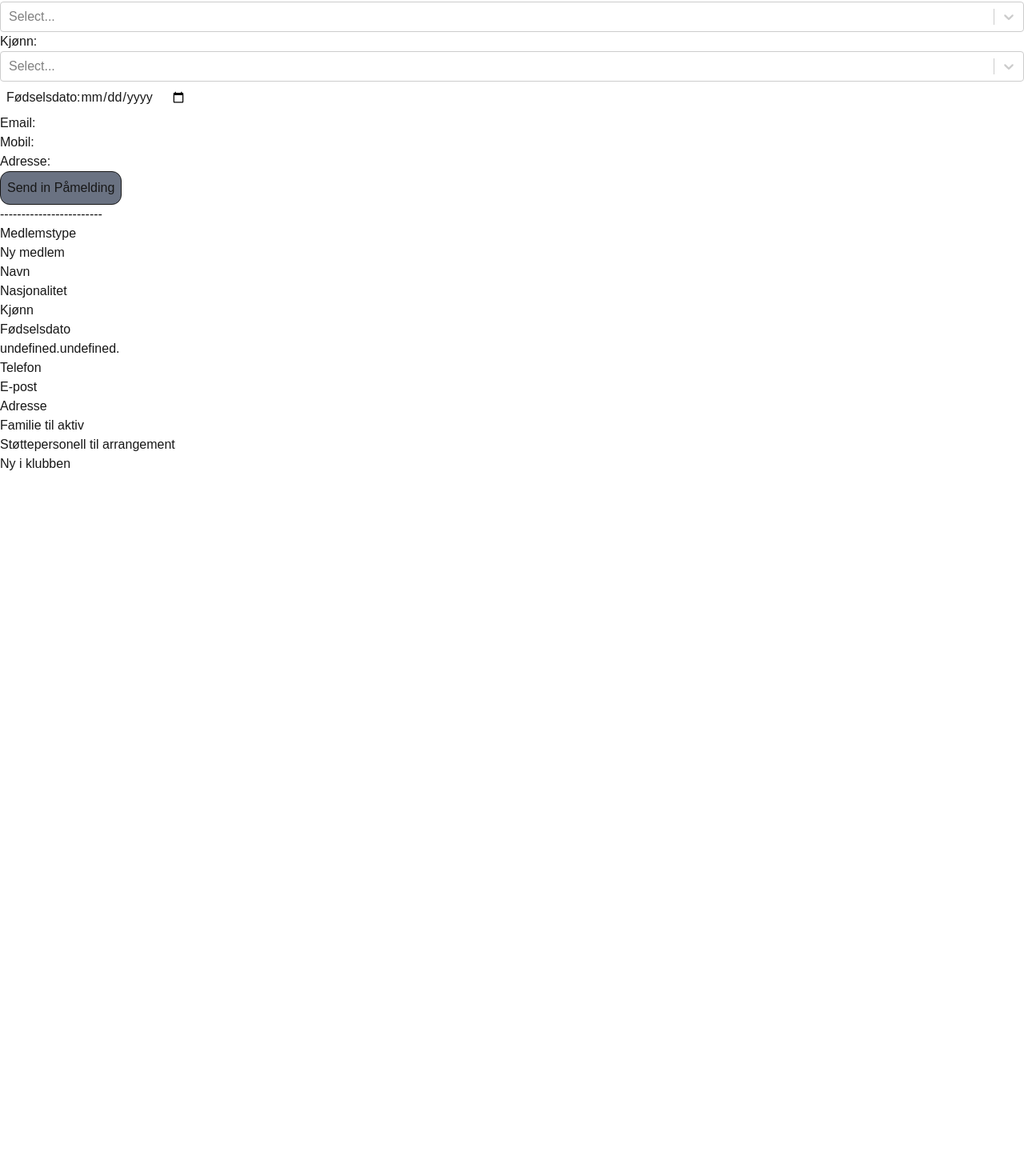
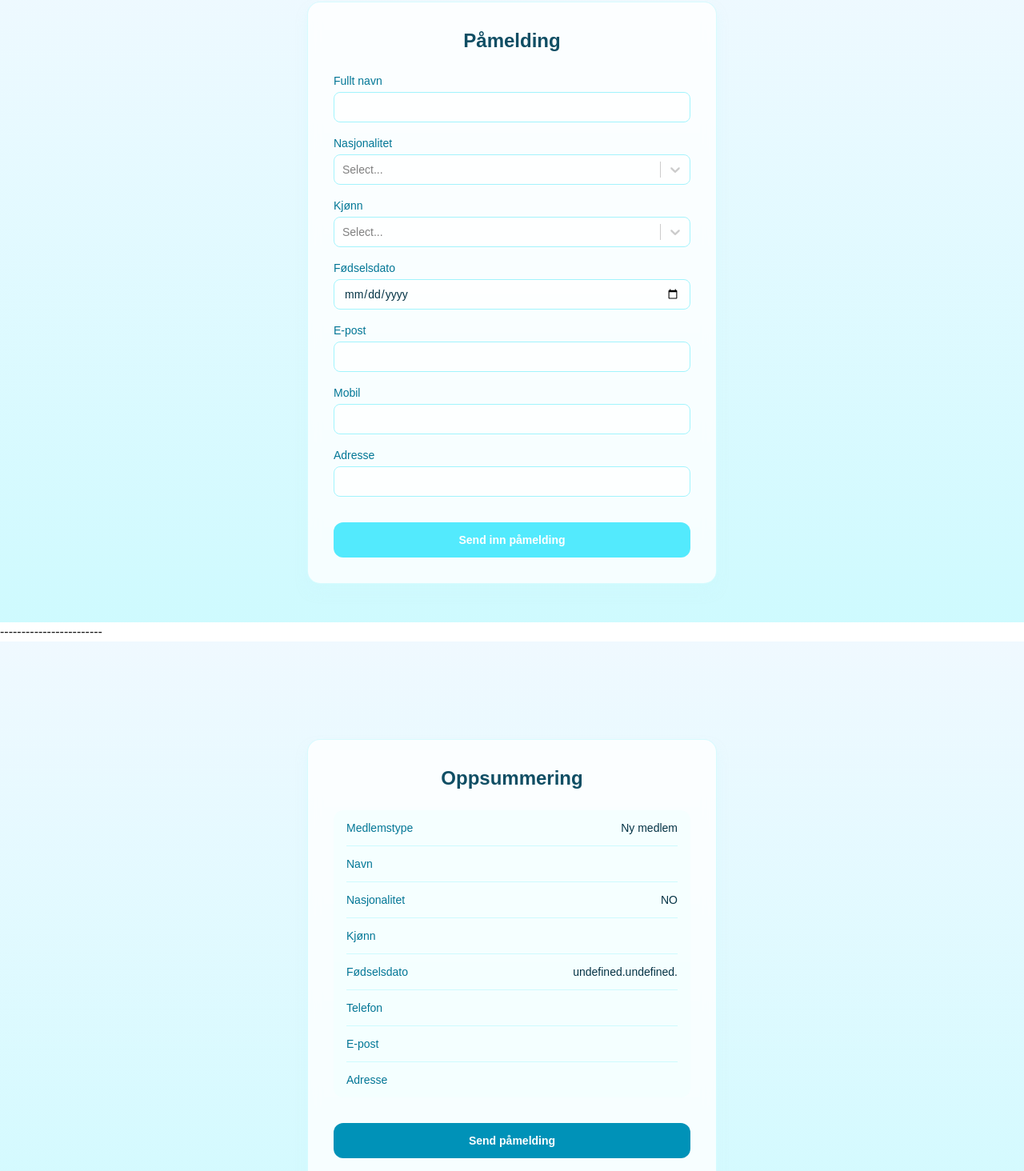
Before and after one commit to VareggMedia/Project-Stupeklubb, a Next.js app: page /test/pamelding in a window 1280 px wide. Shown: the part 46-1510 px from the top of the page at 80% size. Before the commit the page ends 800 px from the top, so only its background shows below. Built offline with nearby package versions, Linux system fonts and the light colour scheme; what i18n-iso-countries would draw is missing.

Commit message:
feat: enhance Påmelding components with improved styling and form handling, integrate Supabase client

```diff
--- a/components/Påmelding/PåmeldingKontaktSkjema/påmeldingKontaktSkjema.tsx
+++ b/components/Påmelding/PåmeldingKontaktSkjema/påmeldingKontaktSkjema.tsx
@@ -1,28 +1,32 @@
 'use client'
 import { PåmeldingData, usePåmelding } from "../PåmeldingStruktur/påmeldingStruktur";
 import { useRouter } from "next/navigation";
-import Select from 'react-select';
+import Select, { StylesConfig } from 'react-select';
 import countries from 'i18n-iso-countries'
 import norsk from 'i18n-iso-countries/langs/nb.json'
 
 countries.registerLocale(norsk)
 
-const landnavn = countries.getNames('nb', {select:'official'})
+type SelectOption = {
+    value: string | null;
+    label: string;
+}
+
+const landnavn = countries.getNames('nb', { select: 'official' })
 const alternativer = Object.entries(landnavn).map(
     ([kode, navn]) => ({
         value: kode,
         label: navn,
     })
 )
-const defaultland = alternativer.find((land)=> land.value === 'NO')
+const defaultland = alternativer.find((land) => land.value === 'NO')
+
 export default function PåmeldingSkjema() {
-
-    const {påmelding, setPåmelding} = usePåmelding();
+    const { påmelding, setPåmelding } = usePåmelding();
     const router = useRouter()
 
-    function submit (e: React.SubmitEvent<HTMLFormElement>) {
+    function submit(e: React.FormEvent<HTMLFormElement>) {
         e.preventDefault();
-
         router.push('/')
     }
 
@@ -30,9 +34,9 @@ export default function PåmeldingSkjema() {
         value: PåmeldingData['kjønn'];
         label: string;
     }[] = [
-        {value: 'Gutt', label: 'Gutt'},
-        {value: 'Jente', label: 'Jente'},
-        {value: 'Ikke-binær', label: 'Ikke-binær'}
+        { value: 'Gutt', label: 'Gutt' },
+        { value: 'Jente', label: 'Jente' },
+        { value: 'Ikke-binær', label: 'Ikke-binær' }
     ]
 
     const isFormValid = (
@@ -42,73 +46,110 @@ export default function PåmeldingSkjema() {
         påmelding.mobil !== ''
     );
 
+    const inputStyle = "w-full rounded-lg border border-cyan-200 bg-white/70 px-3 py-2 text-sm text-cyan-950 placeholder:text-cyan-400 focus:outline-none focus:ring-2 focus:ring-cyan-400 focus:border-transparent transition-colors"
+
+    const labelStyle = "block text-sm font-medium text-cyan-700 mb-1"
+
+    const selectStyles: StylesConfig<SelectOption> = {
+        control: (base, state) => ({
+            ...base,
+            backgroundColor: 'rgba(255,255,255,0.7)',
+            borderColor: state.isFocused ? 'transparent' : '#a5f3fc',
+            borderRadius: '0.5rem',
+            boxShadow: state.isFocused ? '0 0 0 2px #22d3ee' : 'none',
+            fontSize: '0.875rem',
+            '&:hover': { borderColor: '#67e8f9' },
+        }),
+        option: (base, state) => ({
+            ...base,
+            backgroundColor: state.isSelected ? '#0891b2' : state.isFocused ? '#ecfeff' : 'white',
+            color: state.isSelected ? 'white' : '#164e63',
+            fontSize: '0.875rem',
+        }),
+        singleValue: (base) => ({
+            ...base,
+            color: '#083344',
+        }),
+    }
+
     return (
-        <div>
-            <div>
-                <form onSubmit={submit}>
-                    <section>
+        <div className="min-h-screen bg-linear-to-b from-sky-50 to-cyan-100 flex items-center justify-center px-4 py-12">
+            <div className="w-full max-w-lg bg-white/80 backdrop-blur-sm rounded-2xl shadow-lg shadow-cyan-100/50 border border-cyan-200/40 p-8">
+                <h2 className="text-2xl font-semibold text-cyan-900 text-center mb-6">
+                    Påmelding
+                </h2>
+                <form onSubmit={submit} className="space-y-4">
+                    <section className="space-y-4">
                         <div>
-                            <label htmlFor="navn">Fulle Navn:</label>
+                            <label className={labelStyle} htmlFor="navn">Fullt navn</label>
                             <input
                                 id="navn"
                                 type="text"
+                                className={inputStyle}
                                 value={påmelding.navn}
                                 onChange={(e) => {
                                     setPåmelding((prev) => ({
                                         ...prev,
-                                        name: e.target.value
+                                        navn: e.target.value
                                     }))
                                 }}
                             />
                         </div>
+
                         <div>
-                            <label htmlFor="nasjon">Nasjonalitet:</label>
-                            <Select
+                            <label className={labelStyle} htmlFor="nasjon">Nasjonalitet</label>
+                            <Select<SelectOption, false>
                                 inputId="nasjon"
-                                instanceId='nasjon'
+                                instanceId="nasjon"
                                 defaultValue={defaultland}
                                 options={alternativer}
+                                styles={selectStyles}
                                 onChange={(valgt) => {
                                     setPåmelding((prev) => ({
                                         ...prev,
                                         nasjon: valgt?.value ?? ''
                                     }));
                                 }}
-
                             />
                         </div>
+
                         <div>
-                            <label htmlFor="valg">Kjønn:</label>
-                            <Select
+                            <label className={labelStyle} htmlFor="valg">Kjønn</label>
+                            <Select<SelectOption, false>
                                 inputId="valg"
-                                instanceId='kjønn'
+                                instanceId="kjønn"
                                 options={kjønnvalg}
+                                styles={selectStyles}
                                 onChange={(valgt) => {
                                     setPåmelding((prev) => ({
                                         ...prev,
-                                        kjønn: valgt?.value ?? null
+                                        kjønn: (valgt?.value ?? null) as PåmeldingData['kjønn']
                                     }))
                                 }}
                             />
                         </div>
-                        <div className="m-2" >
-                            <label className="" htmlFor="bursdag" >Fødselsdato:</label>
+
+                        <div>
+                            <label className={labelStyle} htmlFor="bursdag">Fødselsdato</label>
                             <input
                                 id="bursdag"
                                 type="date"
-                                onChange={(e) =>{
-                                    setPåmelding((prev)=> ({
+                                className={inputStyle}
+                                onChange={(e) => {
+                                    setPåmelding((prev) => ({
                                         ...prev,
                                         fødseldato: e.target.value
                                     }))
                                 }}
                             />
                         </div>
+
                         <div>
-                            <label htmlFor="email">Email:</label>
+                            <label className={labelStyle} htmlFor="email">E-post</label>
                             <input
                                 id="email"
                                 type="email"
+                                className={inputStyle}
                                 value={påmelding.email}
                                 onChange={(e) => {
                                     setPåmelding((prev) => ({
@@ -118,11 +159,13 @@ export default function PåmeldingSkjema() {
                                 }}
                             />
                         </div>
+
                         <div>
-                            <label htmlFor="mobil">Mobil:</label>
+                            <label className={labelStyle} htmlFor="mobil">Mobil</label>
                             <input
-                                id='mobil'
+                                id="mobil"
                                 type="text"
+                                className={inputStyle}
                                 value={påmelding.mobil}
                                 onChange={(e) => {
                                     setPåmelding((prev) => ({
@@ -132,11 +175,13 @@ export default function PåmeldingSkjema() {
                                 }}
                             />
                         </div>
+
                         <div>
-                            <label htmlFor="adresse" >Adresse:</label>
+                            <label className={labelStyle} htmlFor="adresse">Adresse</label>
                             <input
                                 id="adresse"
                                 type="text"
+                                className={inputStyle}
                                 onChange={(e) => {
                                     setPåmelding((prev) => ({
                                         ...prev,
@@ -146,8 +191,15 @@ export default function PåmeldingSkjema() {
                             />
                         </div>
                     </section>
-                    <div>
-                        <button className=" border rounded-xl p-2 bg-gray-200 disabled:bg-gray-500" disabled={!isFormValid} >Send in Påmelding</button>
+
+                    <div className="pt-4">
+                        <button
+                            type="submit"
+                            disabled={!isFormValid}
+                            className="w-full rounded-xl bg-cyan-600 px-4 py-3 text-sm font-semibold text-white hover:bg-cyan-700 active:bg-cyan-800 transition-colors focus:outline-none focus:ring-2 focus:ring-cyan-400 focus:ring-offset-2 disabled:bg-cyan-300 disabled:cursor-not-allowed cursor-pointer"
+                        >
+                            Send inn påmelding
+                        </button>
                     </div>
                 </form>
             </div>
--- a/components/Påmelding/PåmeldingOppsummering/PåmeldingOppsummering.tsx
+++ b/components/Påmelding/PåmeldingOppsummering/PåmeldingOppsummering.tsx
@@ -2,10 +2,8 @@
 import { usePåmelding } from "../PåmeldingStruktur/påmeldingStruktur"
 import sendSkjema from "@/lib/Resend/Resend"
 
-
-
 export default function PåmeldingOversikt() {
-    const {påmelding} = usePåmelding()
+    const { påmelding } = usePåmelding()
 
     const tidform = påmelding.fødseldato
     const [år, månde, dag] = tidform.split('-')
@@ -15,68 +13,71 @@ export default function PåmeldingOversikt() {
         e.preventDefault()
         await sendSkjema(påmelding)
     }
+
     return (
+        <div className="min-h-screen bg-linear-to-b from-sky-50 to-cyan-100 flex items-center justify-center px-4 py-12">
+            <form
+                onSubmit={sendPåmelding}
+                className="w-full max-w-lg bg-white/80 backdrop-blur-sm rounded-2xl shadow-lg shadow-cyan-100/50 border border-cyan-200/40 p-8 space-y-6"
+            >
+                <h2 className="text-2xl font-semibold text-cyan-900 text-center">
+                    Oppsummering
+                </h2>
 
-            <form onSubmit={sendPåmelding}>
-                <div>
-                    <dl>
-                        <div>
-                            <dt>Medlemstype</dt>
-                            <dd> {påmelding.medlemstype} </dd>
-                        </div>
-                        <div>
-                            <dt>Navn</dt>
-                            <dd> {påmelding.navn} </dd>
-                        </div>
-                        <div>
-                            <dt>Nasjonalitet</dt>
-                            <dd> {} </dd>
-                        </div>
-                        <div>
-                            <dt>Kjønn</dt>
-                            <dd> {} </dd>
-                        </div>
-                        <div>
-                            <dt>Fødselsdato</dt>
-                            <dd> {visDato} </dd>
-                        </div>
-                        <div>
-                            <dt>Telefon</dt>
-                            <dd > {påmelding.mobil} </dd>
-                        </div>
-                        <div>
-                            <dt>E-post</dt>
-                            <dd > {påmelding.email} </dd>
-                        </div>
-                        <div>
-                            <dt>Adresse</dt>
-                            <dd>
-                                <address>
-                                    {påmelding.adresse}
-                                </address>
+                {/* Personlig info */}
+                <dl className="divide-y divide-cyan-100 rounded-xl bg-cyan-50/40 px-4">
+                    {[
+                        ["Medlemstype", påmelding.medlemstype],
+                        ["Navn", påmelding.navn],
+                        ["Nasjonalitet", påmelding.nasjon],
+                        ["Kjønn", påmelding.kjønn],
+                        ["Fødselsdato", visDato],
+                        ["Telefon", påmelding.mobil],
+                        ["E-post", påmelding.email],
+                    ].map(([label, value]) => (
+                        <div key={label} className="flex justify-between py-3">
+                            <dt className="text-sm text-cyan-700">{label}</dt>
+                            <dd className="text-sm font-medium text-cyan-950 text-right">
+                                {value}
                             </dd>
                         </div>
-                    </dl>
-                    <dl></dl>
-                    <dl>
-                        <div>
-                            <dt>Familie til aktiv</dt>
-                            <dd ></dd>
+                    ))}
+                    <div className="flex justify-between py-3">
+                        <dt className="text-sm text-cyan-700">Adresse</dt>
+                        <dd className="text-sm font-medium text-cyan-950 text-right">
+                            <address className="not-italic">
+                                {påmelding.adresse}
+                            </address>
+                        </dd>
+                    </div>
+                </dl>
+
+                {/* Klubb-info }
+                <dl className="divide-y divide-cyan-100 rounded-xl bg-cyan-50/40 px-4">
+                    {[
+                        ["Familie til aktiv", påmelding.familieTilAktiv],
+                        ["Støttepersonell til arrangement", påmelding.støttepersonell],
+                        ["Ny i klubben", påmelding.nyIKlubben],
+                    ].map(([label, value]) => (
+                        <div key={label} className="flex justify-between py-3">
+                            <dt className="text-sm text-cyan-700">{label}</dt>
+                            <dd className="text-sm font-medium text-cyan-950 text-right">
+                                {value ? "Ja" : "Nei"}
+                            </dd>
                         </div>
-                        <div>
-                            <dt>Støttepersonell til arrangement</dt>
-                            <dd ></dd>
-                        </div>
-                        <div>
-                            <dt>Ny i klubben</dt>
-                            <dd></dd>
-                        </div>
-                    </dl>
-                </div>
-                <div>
-                    <button></button>
+                    ))}
+                </dl>
+
+                {/* Send-knapp */}
+                <div className="pt-2">
+                    <button
+                        type="submit"
+                        className="w-full rounded-xl bg-cyan-600 px-4 py-3 text-sm font-semibold text-white hover:bg-cyan-700 active:bg-cyan-800 transition-colors focus:outline-none focus:ring-2 focus:ring-cyan-400 focus:ring-offset-2 cursor-pointer"
+                    >
+                        Send påmelding
+                    </button>
                 </div>
             </form>
-
+        </div>
     )
 }
--- a/lib/Supabase/client.ts
+++ b/lib/Supabase/client.ts
@@ -1,4 +1,4 @@
-'use client'
+
 import { createBrowserClient } from "@supabase/ssr";
 
 const supabaseUrl = process.env.NEXT_PUBLIC_SUPABASE_URL;
```
Also changed, not shown: lib/Supabase/server.ts (+14 -15 lines), src/app/test/Supabase/page.tsx (+4 -6 lines).
